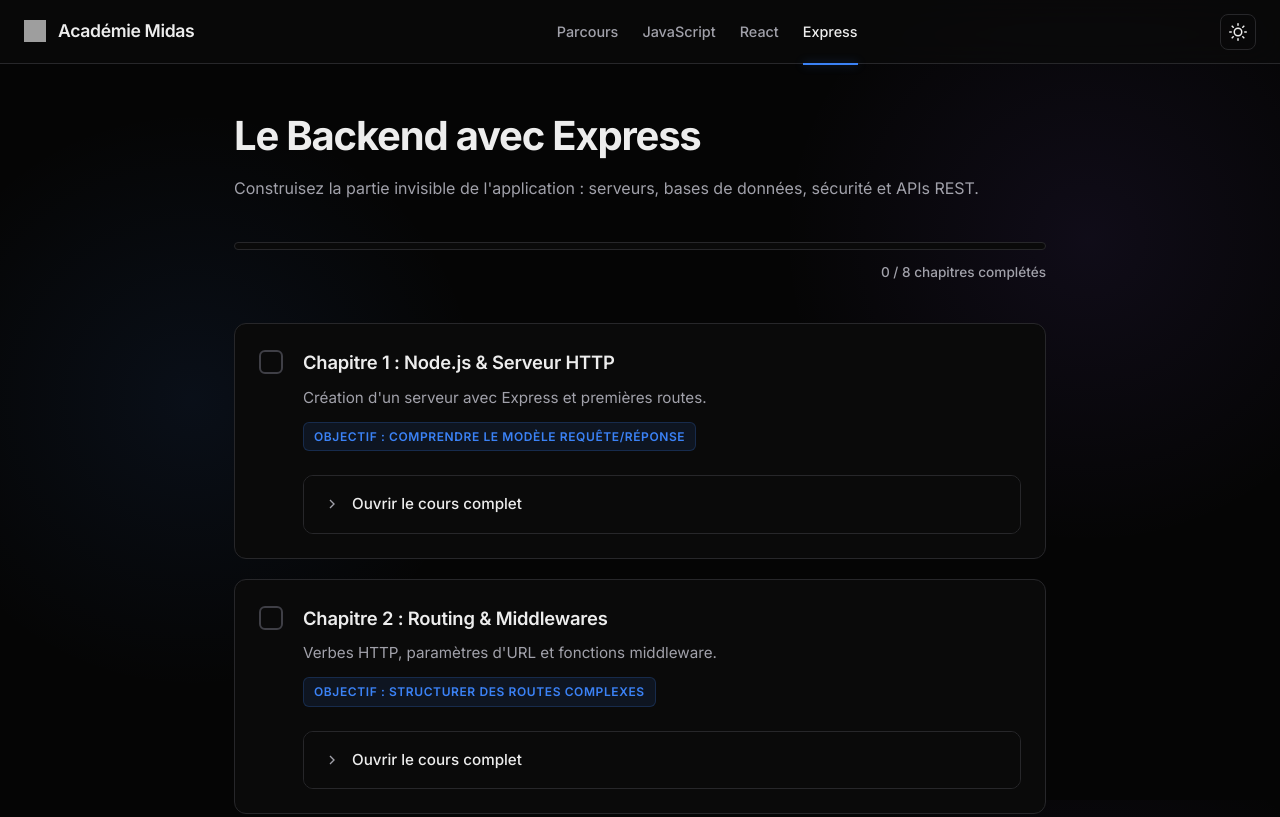
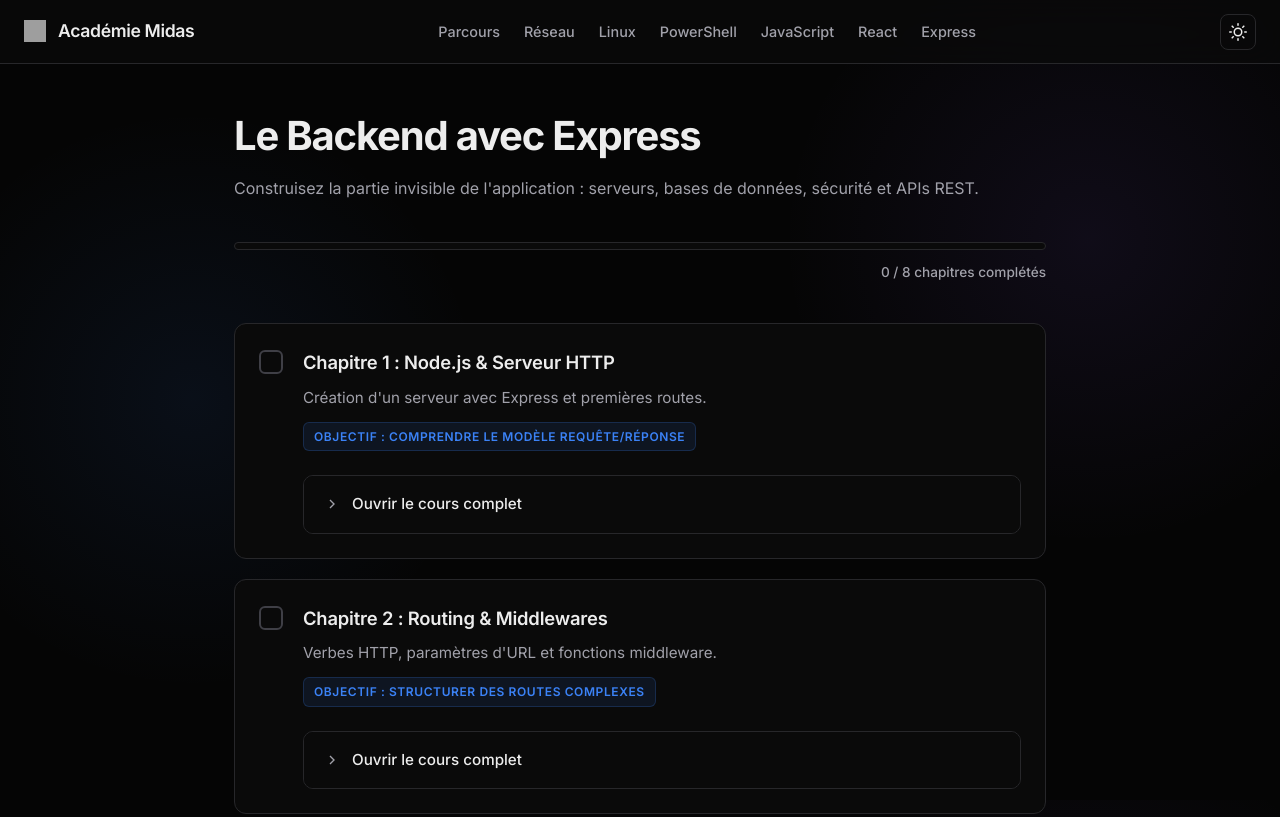
Before and after one commit to niainakevinDev/Guide-react-express, a plain HTML site: page express.html in a window 1280 px wide. Shown: the top 817 px of the page. Drawn offline with Linux system fonts and the light colour scheme; grey boxes are pictures that could not be loaded.

Commit message:
Update navigation links in express.html

```diff
--- a/express.html
+++ b/express.html
@@ -13,11 +13,14 @@
     <img src="https://cdn.simpleicons.org/express/ffffff" alt="Express">
     <span>Académie Midas</span>
   </div>
-  <nav>
+    <nav>
     <a href="index.html">Parcours</a>
+    <a href="reseau.html">Réseau</a>
+    <a href="linux.html">Linux</a>
+    <a href="powershell.html">PowerShell</a>
     <a href="javascript.html">JavaScript</a>
     <a href="react.html">React</a>
-    <a href="express.html" class="active">Express</a>
+    <a href="express.html">Express</a>
   </nav>
   <button class="theme-btn" onclick="toggleTheme()">
     <svg width="18" height="18" viewBox="0 0 24 24" fill="none" stroke="currentColor" stroke-width="2" stroke-linecap="round" stroke-linejoin="round"><circle cx="12" cy="12" r="5"></circle><line x1="12" y1="1" x2="12" y2="3"></line><line x1="12" y1="21" x2="12" y2="23"></line><line x1="4.22" y1="4.22" x2="5.64" y2="5.64"></line><line x1="18.36" y1="18.36" x2="19.78" y2="19.78"></line><line x1="1" y1="12" x2="3" y2="12"></line><line x1="21" y1="12" x2="23" y2="12"></line><line x1="4.22" y1="19.78" x2="5.64" y2="18.36"></line><line x1="18.36" y1="5.64" x2="19.78" y2="4.22"></line></svg>
```
